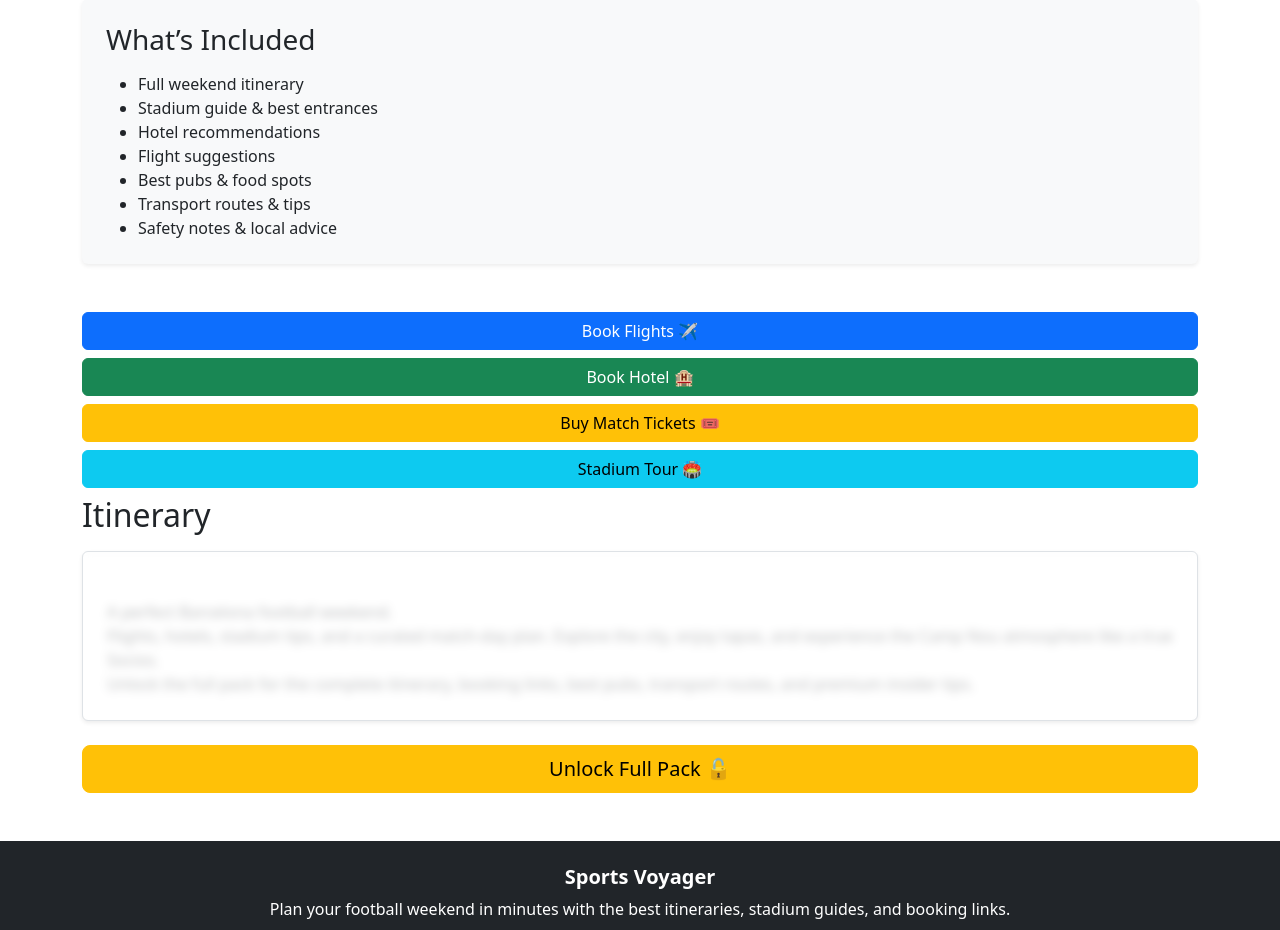
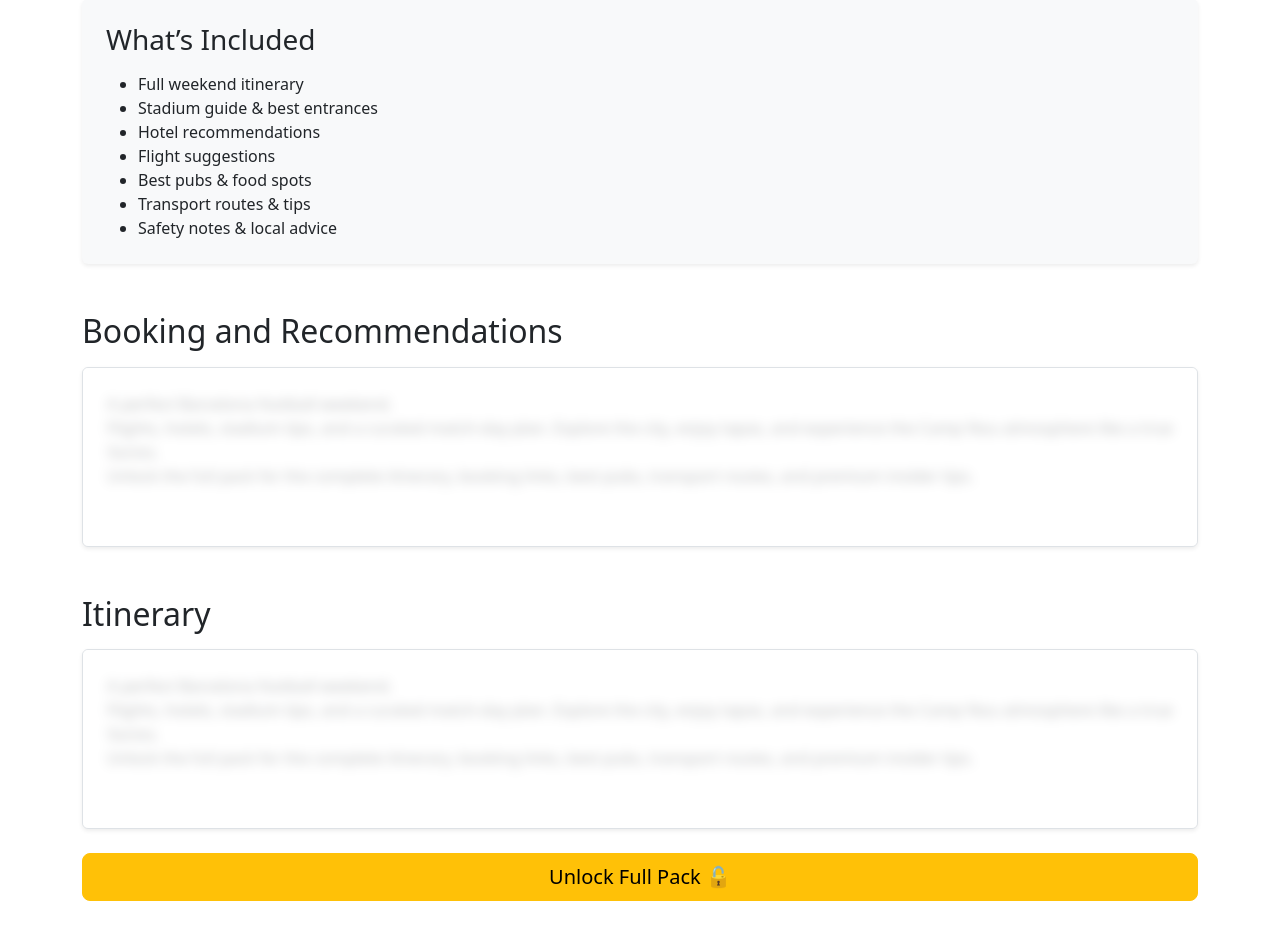
Before and after one commit to Pierre-Louis789/sportsvoyager, a Django app: page /pack/2/ in a window 1280 px wide. Shown: the part 667-1597 px from the top of the page. Run offline with Django 5.2, Linux system fonts and the light colour scheme; data comes from the database, SQL or seed files in the repository; both versions use the stored data as it was after the commit.

Commit message:
Changed packdetail and models.py

```diff
--- a/core/admin.py
+++ b/core/admin.py
@@ -6,8 +6,8 @@ class PackAdmin(admin.ModelAdmin):
     search_fields = ('title', 'club', 'league')
     list_filter = ('league',)
     fields = (
-        'title', 'club', 'league', 'description', 'itinerary', 'price', 'image',
-        'flight_link', 'hotel_link', 'ticket_link', 'tour_link'
+        'title', 'club', 'league', 'description', 'teaser', 'itinerary', 'price', 'image',
+        'flight_link', 'hotel_link', 'ticket_link', 'tour_link', 'is_premium'
     )
 
 admin.site.register(Pack, PackAdmin)
--- a/core/models.py
+++ b/core/models.py
@@ -1,22 +1,43 @@
 from django.db import models
+from django.contrib.auth.models import User
 
 class Pack(models.Model):
     title = models.CharField(max_length=200)
     club = models.CharField(max_length=200)
     league = models.CharField(max_length=200, blank=True)
     description = models.TextField()
+
+    # Premium content
     itinerary = models.TextField()
-    price = models.DecimalField(max_digits=6, decimal_places=2)
+    teaser = models.TextField(help_text="Short preview shown when locked")
+
+    # Pricing
+    price = models.DecimalField(max_digits=6, decimal_places=2, default=0)
+    is_premium = models.BooleanField(default=True)
+
+    # Media
     image = models.ImageField(upload_to='packs/', blank=True)
-    teaser = models.TextField(blank=True)
 
-
+    # Affiliate Links
     flight_link = models.URLField(blank=True)
     hotel_link = models.URLField(blank=True)
     ticket_link = models.URLField(blank=True)
     tour_link = models.URLField(blank=True)
 
+    # Timestamps
     created_at = models.DateTimeField(auto_now_add=True)
 
     def __str__(self):
         return self.title
+
+
+class UnlockedPack(models.Model):
+    user = models.ForeignKey(User, on_delete=models.CASCADE)
+    pack = models.ForeignKey(Pack, on_delete=models.CASCADE)
+    unlocked_at = models.DateTimeField(auto_now_add=True)
+
+    class Meta:
+        unique_together = ('user', 'pack')
+
+    def __str__(self):
+        return f"{self.user.username} unlocked {self.pack.title}"
--- a/templates/base.html
+++ b/templates/base.html
@@ -7,17 +7,18 @@
 <link href="https://cdn.jsdelivr.net/npm/bootstrap@5.3.0/dist/css/bootstrap.min.css" rel="stylesheet">
 
 <style>
-.locked-overlay {
+.blur-overlay {
     position: absolute;
     top: 0;
     left: 0;
     width: 100%;
     height: 100%;
-    backdrop-filter: blur(5px);
-    background: rgba(255,255,255,0.6);
-    border-radius: 8px;
+    backdrop-filter: blur(6px);
+    background: rgba(255, 255, 255, 0.6);
 }
+
 </style>
+
 
 </head>
 
--- a/templates/pack_detail.html
+++ b/templates/pack_detail.html
@@ -37,6 +37,9 @@
     </ul>
 </div>
 
+<h2 class="mb-3">Booking and Recommendations</h2>
+
+{% if unlocked or not pack.is_premium %}
     <!-- BOOKING BUTTONS -->
     <div class="mt-4">
         {% if pack.flight_link %}
@@ -64,23 +67,26 @@
         {% endif %}
     </div>
 
+{% else %}
+    <!-- LOCKED VERSION -->
+    <div class="bg-white p-4 rounded shadow-sm border position-relative overflow-hidden" style="min-height: 180px;">
+        <div class="blur-overlay"></div>
+        <p class="mb-0 text-muted" style="white-space: pre-line;">{{ pack.teaser }}</p>
+    </div>
+
+{% endif %}
 
 <!-- ITINERARY -->
-<h2 class="mb-3">Itinerary</h2>
+<h2 class="mt-5 mb-3">Itinerary</h2>
 
-{% if unlocked %}
-    <!-- FULL PREMIUM ITINERARY -->
+{% if unlocked or not pack.is_premium %}
     <div class="bg-white p-4 rounded shadow-sm border">
         <p class="mb-0" style="white-space: pre-line;">{{ pack.itinerary }}</p>
     </div>
 {% else %}
-    <!-- LOCKED VERSION -->
-    <div class="bg-white p-4 rounded shadow-sm border position-relative">
-        <p class="mb-0 text-muted" style="white-space: pre-line;">
-            {{ pack.teaser }}
-        </p>
-
-        <div class="locked-overlay"></div>
+    <div class="bg-white p-4 rounded shadow-sm border position-relative overflow-hidden" style="min-height: 180px;">
+        <div class="blur-overlay"></div>
+        <p class="mb-0 text-muted" style="white-space: pre-line;">{{ pack.teaser }}</p>
     </div>
 
     <a href="{% url 'unlock_pack' pack.pk %}" class="btn btn-warning btn-lg mt-4 w-100">
@@ -88,5 +94,4 @@
     </a>
 {% endif %}
 
-
 {% endblock %}
```
Also changed, not shown: core/migrations/0004_pack_is_premium.py (added), core/migrations/0005_alter_pack_price_alter_pack_teaser_unlockedpack.py (added), db.sqlite3, media/packs/barcelona-1_1.webp (added). Lines whose indentation alone changed are shown as unchanged.
